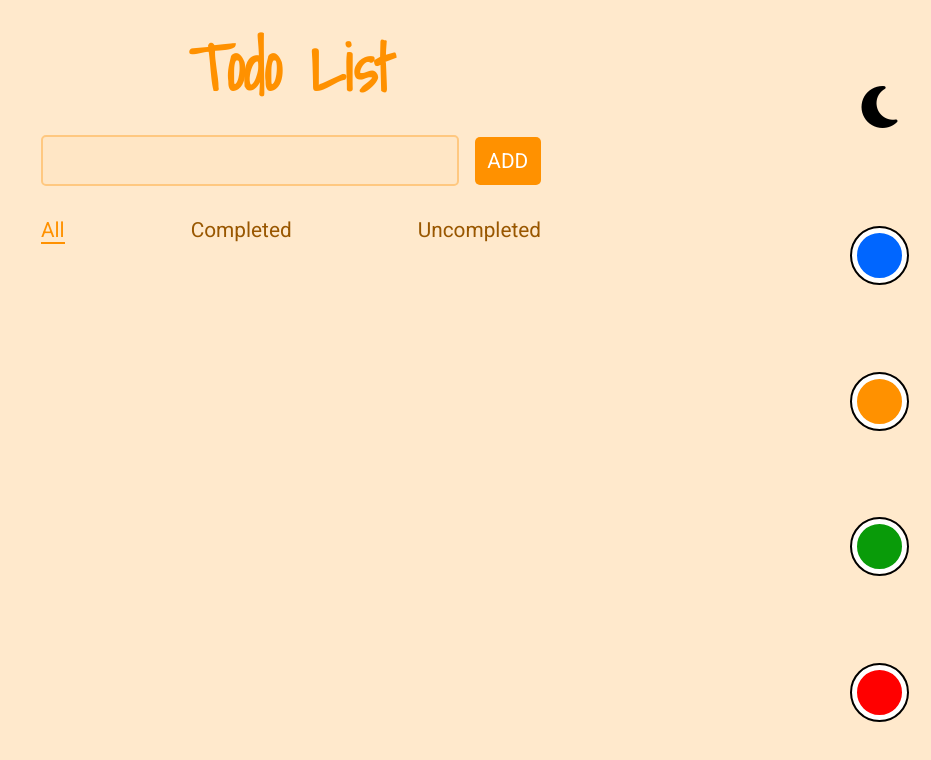
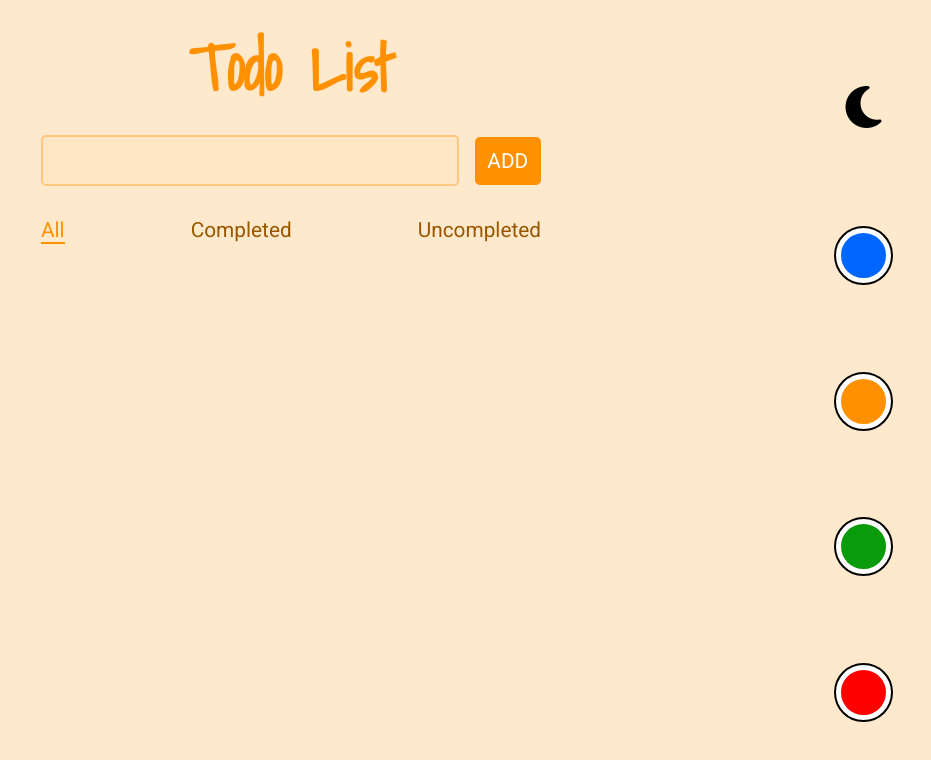
Before and after one commit to ashoaa/Todo-List, a React (Vite) app: page / in a window 1280 px wide. Shown: the top 760 px of the page, without its empty margins (349-1280 px from the left). Built offline with nearby package versions, Linux system fonts and the light colour scheme.

Commit message:
Adjust icon margin

```diff
--- a/styles/ColorChanger.module.scss
+++ b/styles/ColorChanger.module.scss
@@ -25,7 +25,7 @@
   display: flex;
   position: fixed;
   z-index: 100;
-  right: 1.5rem;
+  right: 2.5rem;
   top: 5rem;
   bottom: 5rem;
   flex-direction: column;
```
